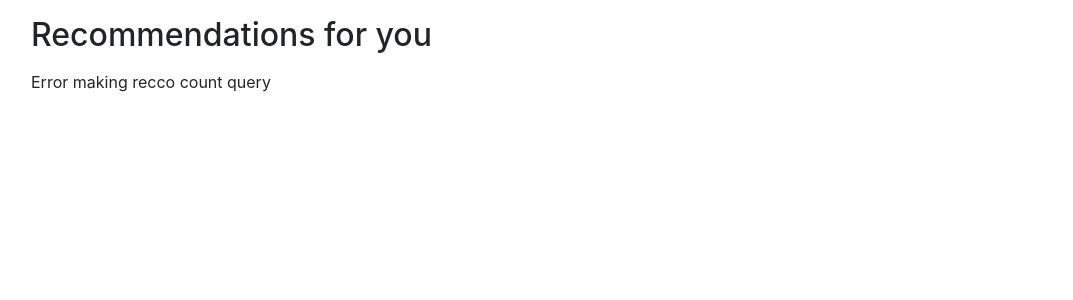
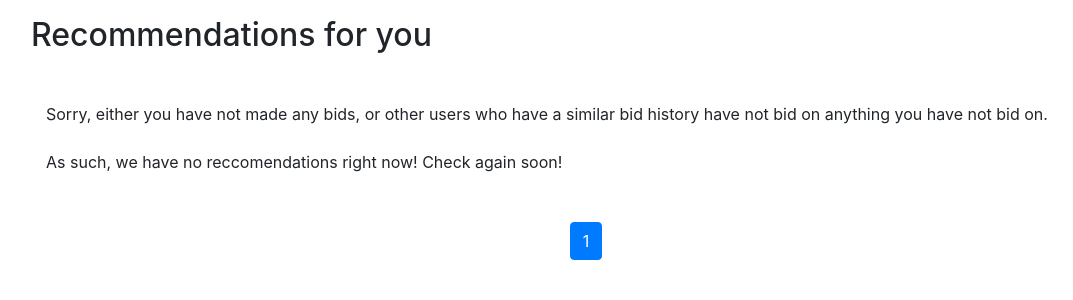
Before and after one commit to Arei1997/Auction-Website, a PHP site: page /recommendations.php in a window 1280 px wide. Shown: the part 114-414 px from the top of the page, without its empty margins (54-1127 px from the left). Run offline with PHP 8.4, Linux system fonts and the light colour scheme; the visitor is signed in with stand-in values (Sample User, id 1); tables that the repository leaves empty or names only in its code hold one stand-in row (values such as "Sample post"); data that the repository does not hold is empty; a stand-in replaces the project's code that opens the database connection.

Commit message:
Add files via upload

```diff
--- a/group3/recommendations.php
+++ b/group3/recommendations.php
@@ -1,6 +1,6 @@
 <?php include_once("header.php")?>
 <?php require("utilities.php")?>
-<?php include 'opendb.php'?>
+<?php include 'include/dbconfig.php'?>
 <div class="container">
 
 <h2 class="my-3">Recommendations for you</h2>
@@ -10,16 +10,18 @@
 $results_per_page = 5;
 
 //Checks to see if a buyer is logged in
+//Checks to see if a buyer is logged in
+$user_id = $_SESSION['user']['id'];
 
 
 //Query takes live bids that users with similar bidding history have bid on
-	$recco_listing_query = "SELECT * FROM tbl_listings WHERE (CURRENT_TIMESTAMP<endtime) AND listing_id NOT IN(SELECT listing_id FROM biding WHERE user_id = $user_id) AND listing_id IN(
+	$recco_listing_query = "SELECT * FROM tbl_listings WHERE (CURRENT_TIMESTAMP<end_date) AND listing_id NOT IN(SELECT listing_id FROM biding WHERE user_id = $user_id) AND listing_id IN(
 								SELECT listing_id FROM biding WHERE user_id != $user_id AND user_id IN(
 									SELECT user_id FROM biding WHERE listing_id IN(
 										SELECT listing_id FROM biding WHERE user_id = $user_id))) LIMIT $results_per_page";
 
 //Counts the number of these bids for pagination
-	$num_recco_query = "SELECT COUNT(*) FROM tbl_listings WHERE (CURRENT_TIMESTAMP<endtime) AND listing_id NOT IN(SELECT listing_id FROM biding WHERE user_id = $user_id) AND listing_id IN(
+	$num_recco_query = "SELECT COUNT(*) FROM tbl_listings WHERE (CURRENT_TIMESTAMP<end_date) AND listing_id NOT IN(SELECT listing_id FROM biding WHERE user_id = $user_id) AND listing_id IN(
 								SELECT listing_id FROM biding WHERE user_id != $user_id AND user_id IN(
 									SELECT user_id FROM biding WHERE listing_id IN(
 										SELECT listing_id FROM biding WHERE user_id = $user_id)))";
```
